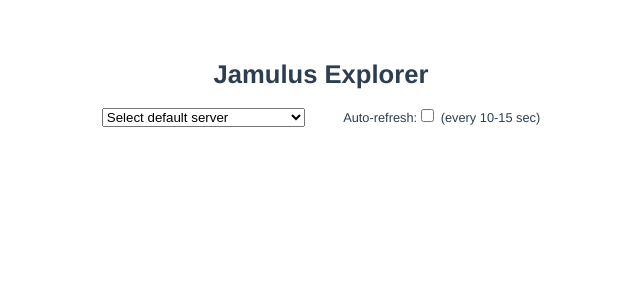
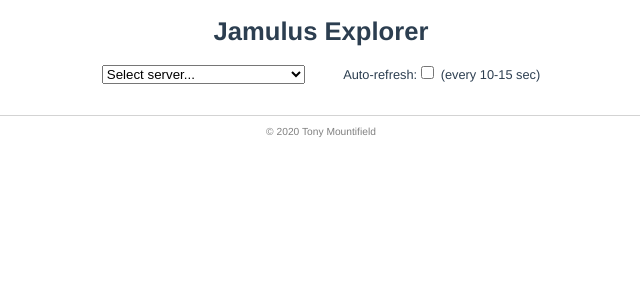
Before and after one commit to softins/jamulus-web, a Vue app: page / in a window 1280 px wide. Shown: the top 300 px of the page, without its empty margins (319-959 px from the left). Built offline with nearby package versions, Linux system fonts and the light colour scheme; the HTML template or start-up script is replaced by a standard one.

Commit message:
Add copyright footer.

```diff
--- a/src/App.vue
+++ b/src/App.vue
@@ -3,7 +3,7 @@
 		<h1>Jamulus Explorer</h1>
 		<p class="options">
 			<select v-model="centralServer" @change="setServer">
-				<option value="" selected>Select default server</option>
+				<option value="" selected>Select server...</option>
 				<option value="jamulus.fischvolk.de:22124">Default server</option>
 				<option value="jamulus.fischvolk.de:22224">Default server (North America)</option>
 				<option value="worldjam.vip:22124">Worldjam server</option>
@@ -95,6 +95,7 @@
 				</template>
 			</tbody>
 		</table>
+    <div class="copyright">&copy; 2020 Tony Mountifield</div>
 	</div>
 </template>
 
@@ -233,7 +234,7 @@
 	font-size: 80%;
 	text-align: center;
 	color: #2c3e50;
-	margin-top: 60px;
+	margin-top: 10px;
 }
 
 .click {
@@ -307,4 +308,11 @@
 label {
 	margin-left: 3em;
 }
+.copyright {
+  border-top: 1px lightgrey solid;
+  margin-top: 3em;
+  padding-top: 1em;
+  font-size: 80%;
+  color: grey;
+}
 </style>
```
